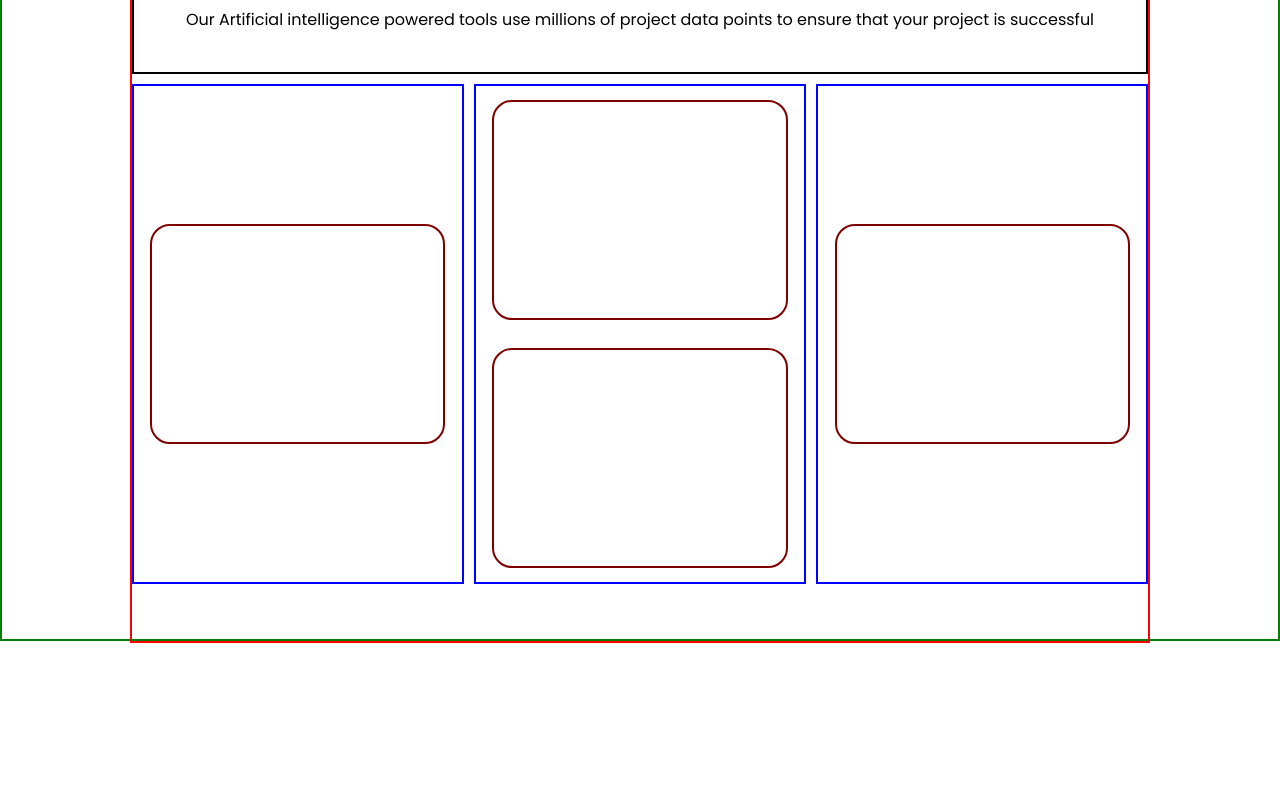
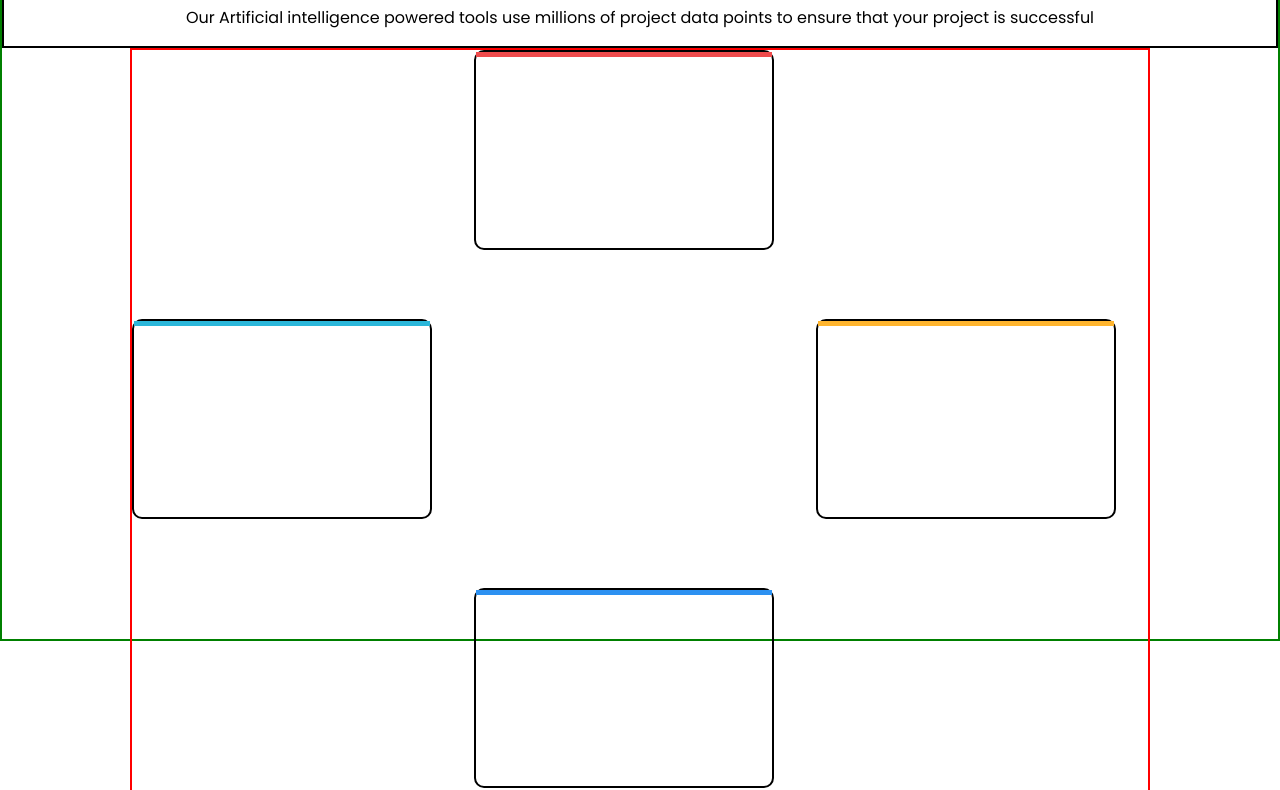
Before and after one commit to Faisalbaig1998/Four-card-feature-section, a plain HTML site: page index.html in a window 1280 px wide. Shown: the part 159-949 px from the top of the page. Before the commit the page ends 802 px from the top, so only its background shows below. Drawn offline with Linux system fonts and the light colour scheme.

Commit message:
tried several ways, stucked at card alignment

```diff
--- a/index.css
+++ b/index.css
@@ -24,41 +24,65 @@ body {
   display: grid;
   border: 2px solid red;
   height: 100vh;
-  grid-template-columns: auto auto auto;
-  grid-template-rows: auto auto auto;
+  grid-template-columns: auto;
+  grid-template-rows: auto;
   gap: 10px;
 }
 
 .header {
   text-align: center;
-  grid-column-start: 1;
-  grid-column-end: 4;
   border: 2px solid black;
 }
 
-.item {
-  display: flex;
-  justify-content: center;
-  flex-direction: column;
-  align-items: center;
-  height: 500px;
-  border: 2px solid blue;
+.card {
+  border-radius: 10px;
+  width: 300px;
+  height: 200px;
+  border: 2px solid black;
 }
 
-.space-between {
-  justify-content: space-around;
+.team-builder {
+  grid-column: 2 / 3;
+  grid-row: 1 / 2;
 }
 
-.card {
-  border-radius: 20px;
-  width: 90%;
-  height: 220px;
-  border: 2px solid maroon;
-  place-items: calc;
+.supervisor {
+  grid-column: 1 / 2;
+  grid-row: 2 / 4; /* Or use grid-row: 2 / span 2; */
 }
 
-@media only screen and (max-width: 375px) {
-  .container {
-    display: -ms-inline-grid;
-  }
+.karma {
+  grid-column: 3 / 4;
+  grid-row: 2 / 3;
 }
+
+.calculator {
+  grid-column: 2 / 3;
+  grid-row: 3 / 4;
+}
+
+.team-builder::before,
+.karma::before,
+.supervisor::before,
+.calculator::before {
+  content: "";
+  width: 100%;
+  height: 5px;
+  display: block;
+  overflow: hidden;
+}
+
+.calculator::before {
+  background-color: #2d91f1;
+}
+
+.karma::before {
+  background-color: #ffb52e;
+}
+
+.supervisor::before {
+  background-color: #2bb7da;
+}
+.team-builder::before {
+  background-color: #ef4b4c;
+}
--- a/index.html
+++ b/index.html
@@ -13,7 +13,6 @@
     />
   </head>
   <body>
-    <div class="container">
     <div class="header">
       <h1>Reliable, efficient delivery</h1>
       <h1>Powererd by Techonology</h1>
@@ -22,16 +21,11 @@
         points to ensure that your project is successful
       </p>
     </div>
-      <div class="item">
-        <div class="card"></div>
-      </div>
-      <div class="item space-between">
-        <div class="card"></div>
-        <div class="card"></div>
-      </div>
-      <div class="item">
-        <div class="card"></div>
-      </div>
+    <div class="container">
+      <div class="card team-builder"></div>
+      <div class="card supervisor"></div>
+      <div class="card karma"></div>
+      <div class="card calculator"></div>
     </div>
   </body>
 </html>
```
Lines whose indentation alone changed are shown as unchanged.
